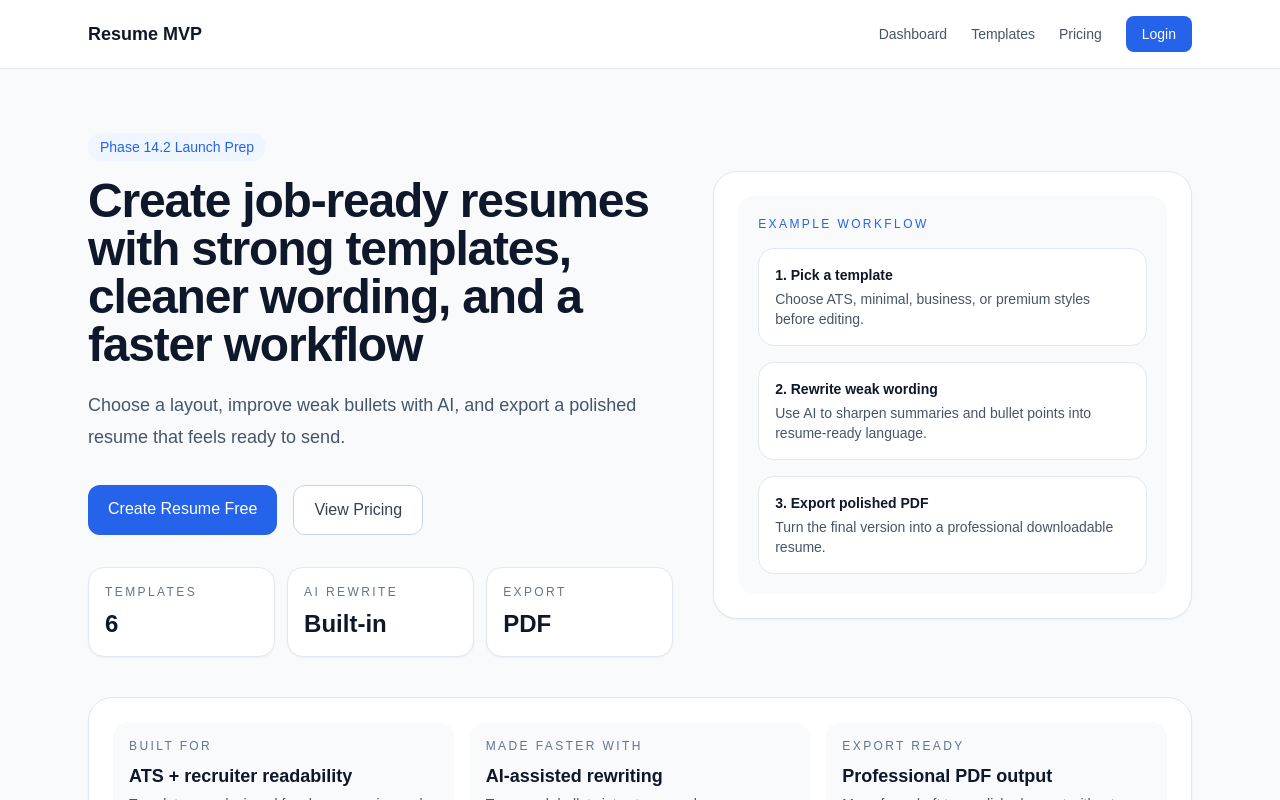
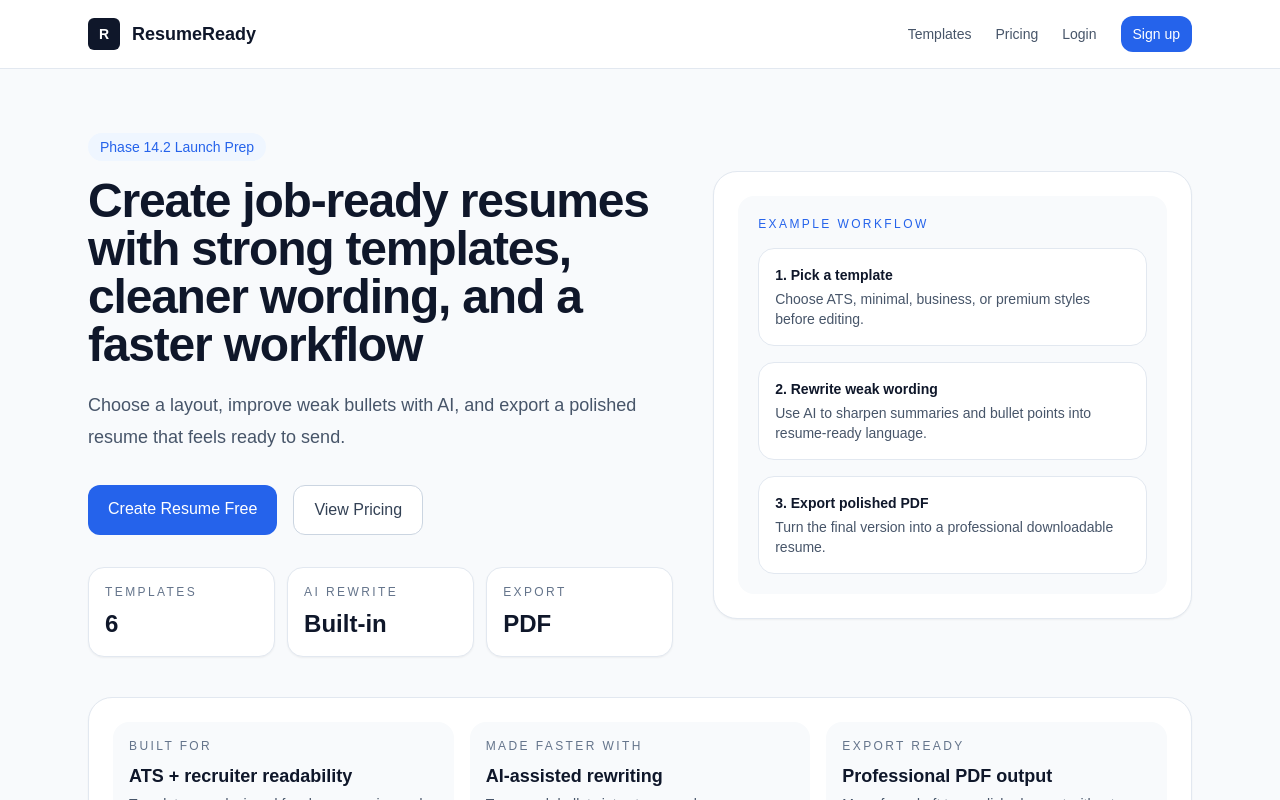
Before and after one commit to kalex-313/resume-mvp, a Next.js app: page / in a window 1280 px wide. Shown: the top 800 px of the page. Built offline with nearby package versions, Linux system fonts and the light colour scheme; no server answers.

Commit message:
Branding: CVForge

```diff
--- a/src/components/layout/site-header.tsx
+++ b/src/components/layout/site-header.tsx
@@ -1,27 +1,48 @@
 import Link from "next/link";
 import { createClient } from "@/lib/supabase/server";
-import { LogoutButton } from "./logout-button";
 
 export async function SiteHeader() {
   const supabase = await createClient();
   const { data } = await supabase.auth.getUser();
   const user = data.user;
 
+  const appName = process.env.NEXT_PUBLIC_APP_NAME || "ResumeReady";
+  const logoPath = process.env.NEXT_PUBLIC_LOGO_PATH || "";
+
   return (
     <header className="border-b border-slate-200 bg-white">
       <div className="mx-auto flex max-w-6xl items-center justify-between px-6 py-4">
-        <Link href="/" className="text-lg font-semibold text-slate-900">Resume MVP</Link>
+        <Link href="/" className="flex items-center gap-3">
+          {logoPath ? (
+            // eslint-disable-next-line @next/next/no-img-element
+            <img src={logoPath} alt={appName} className="h-8 w-8 rounded-md object-contain" />
+          ) : (
+            <div className="flex h-8 w-8 items-center justify-center rounded-md bg-slate-900 text-sm font-semibold text-white">
+              {appName.slice(0, 1).toUpperCase()}
+            </div>
+          )}
+          <span className="text-lg font-semibold text-slate-900">{appName}</span>
+        </Link>
+
         <nav className="flex items-center gap-6 text-sm text-slate-600">
-          <Link href="/dashboard">Dashboard</Link>
-          <Link href="/templates">Templates</Link>
-          <Link href="/pricing">Pricing</Link>
+          <Link href="/templates" className="hover:text-slate-900">Templates</Link>
+          <Link href="/pricing" className="hover:text-slate-900">Pricing</Link>
           {user ? (
-            <div className="flex items-center gap-3">
-              <span className="hidden md:inline text-slate-500">{user.email}</span>
-              <LogoutButton />
-            </div>
+            <>
+              <Link href="/dashboard" className="hover:text-slate-900">Dashboard</Link>
+              <form action="/auth/signout" method="post">
+                <button className="rounded-xl border border-slate-300 px-3 py-2 text-slate-700 hover:bg-slate-50">
+                  Logout
+                </button>
+              </form>
+            </>
           ) : (
-            <Link href="/auth/login" className="rounded-lg bg-brand-600 px-4 py-2 text-white">Login</Link>
+            <>
+              <Link href="/auth/login" className="hover:text-slate-900">Login</Link>
+              <Link href="/auth/signup" className="rounded-xl bg-brand-600 px-3 py-2 text-white">
+                Sign up
+              </Link>
+            </>
           )}
         </nav>
       </div>
```
Also changed, not shown: PHASE16_PRODUCTION_FIX_GUIDE.txt (added), SUPABASE_EMAIL_BRANDING_SETUP.txt (added), public/logo-mark.svg (added).
